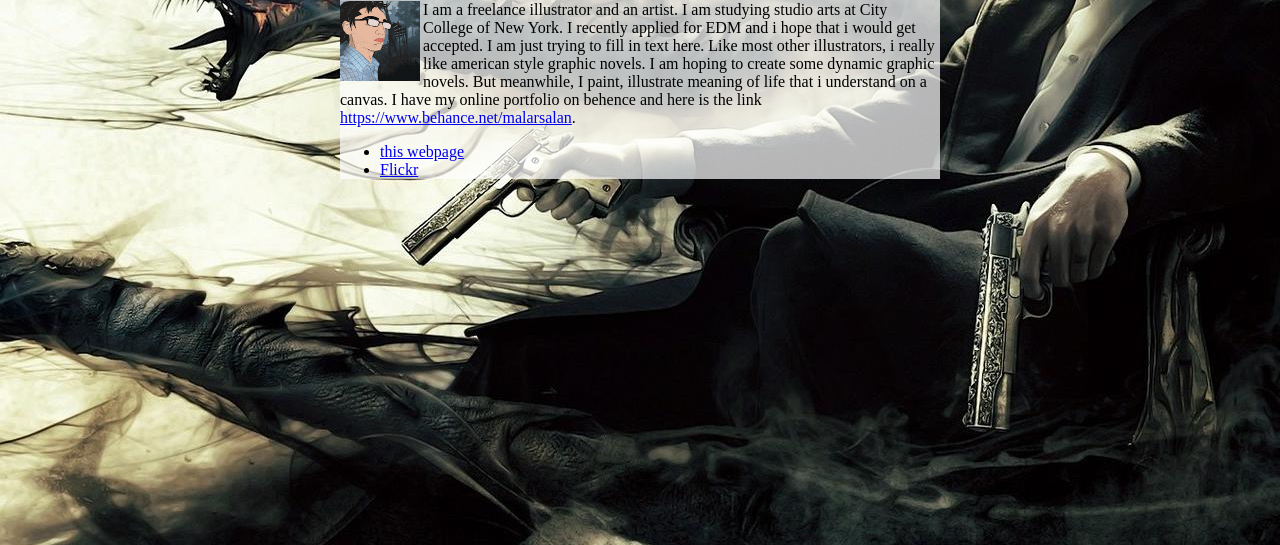
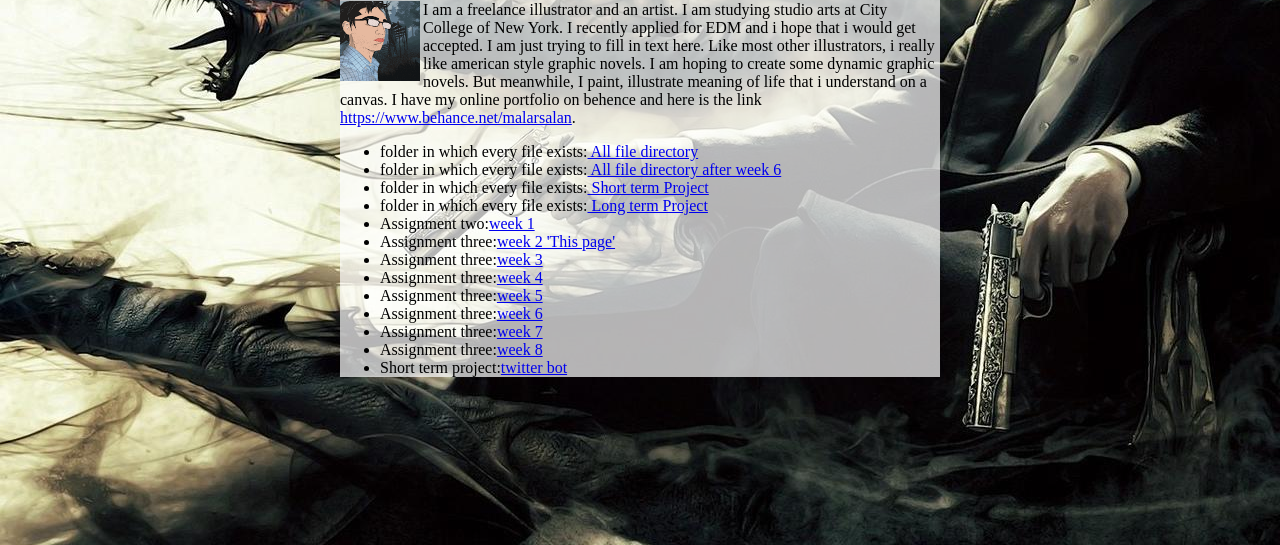
Before and after one commit to malarsalan/malarsalan.github.io, a plain HTML site: page arsalan.assignment2.html in a window 1280 px wide. Shown: the part 255-800 px from the top of the page. Drawn offline with Linux system fonts and the light colour scheme.

Commit message:
Update arsalan.assignment2.html

```diff
--- a/arsalan.assignment2.html
+++ b/arsalan.assignment2.html
@@ -60,8 +60,19 @@ background-color: rgba(255,255,255, 0.7); /* color white with alpha 0.7 */
 
 <ul>
 
-<li> <a href="./"> this webpage</a></li>
-<li> <a HREF="file:///Users/Arsalan/Desktop/javascript-week06/API.html">Flickr</a></li>
+<li>folder in which every file exists:<a href="./"> All file directory</a></li>
+<li>folder in which every file exists:<a href="file:///Users/Arsalan/malarsalan.github.io/javascript-week06/"> All file directory after week 6</a></li>
+<li>folder in which every file exists:<a href="file:///Users/Arsalan/malarsalan.github.io/shey_bot/"> Short term Project</a></li>
+<li>folder in which every file exists:<a href="file:///Users/Arsalan/malarsalan.github.io/long-term Project/"> Long term Project</a></li>
+<li>Assignment two:<a HREF="file:///Users/Arsalan/malarsalan.github.io/arsalan.assignment1.html">week 1</a></li>
+<li>Assignment three:<a HREF="file:///Users/Arsalan/malarsalan.github.io/arsalan.assignment2.html">week 2 'This page'</a></li>
+<li>Assignment three:<a HREF="file:///Users/Arsalan/malarsalan.github.io/mad-lib.html">week 3</a></li>
+<li>Assignment three:<a HREF="file:///Users/Arsalan/malarsalan.github.io/mad-lib-improvement.html">week 4</a></li>
+<li>Assignment three:<a HREF="file:///Users/Arsalan/malarsalan.github.io/mad-lib-last.html">week 5</a></li>
+<li>Assignment three:<a HREF="file:///Users/Arsalan/malarsalan.github.io/javascript-week06/slideshow.html">week 6</a></li>
+<li>Assignment three:<a HREF="file:///Users/Arsalan/malarsalan.github.io/javascript-week06/resized_slideShow.html">week 7</a></li>
+<li>Assignment three:<a HREF="file:///Users/Arsalan/malarsalan.github.io/javascript-week06/API.html">week 8</a></li>
+<li>Short term project:<a HREF="https://twitter.com/shey_bot">twitter bot</a></li>
 
 </ul>
 </div>
```
